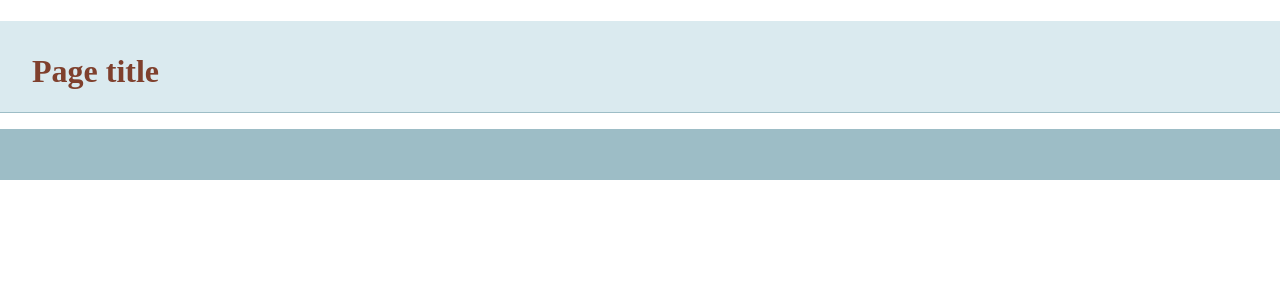
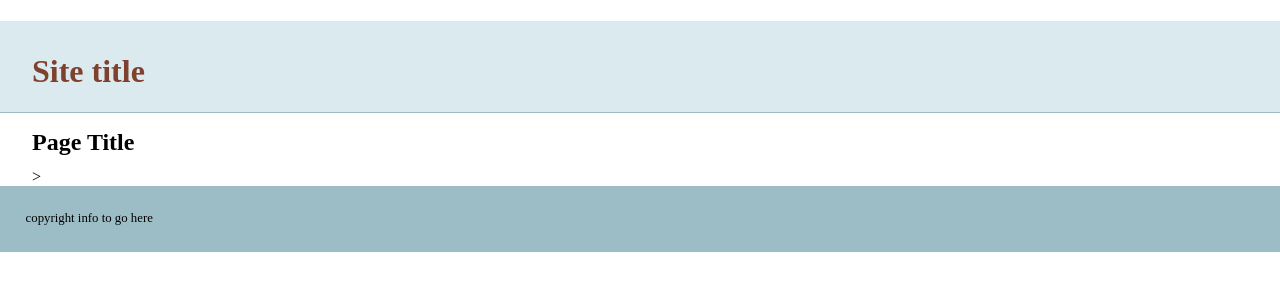
Before and after one commit to juan4k/git-basics, a plain HTML site: page index.html in a window 1280 px wide. Drawn offline with nearby package versions, Linux system fonts and the light colour scheme.

Commit message:
added more info to template

```diff
--- a/index.html
+++ b/index.html
@@ -14,13 +14,14 @@
     </head>
     <body>
     <header>
-	<h1>Page title</h1>
+	<h1>Site title</h1>
     </header>
     <nav id="pageNav">
     </nav>
     <main>
+        <h2>Page Title </h2>>
     </main>
-    <footer>
+    <footer>copyright info to go here
     </footer>
         <script>
 //use the modernizr load to load up external scripts. This will load the scripts asynchronously, but the order listed matters. Although it will load all scripts in parallel, it will execute them in the order listed
```
